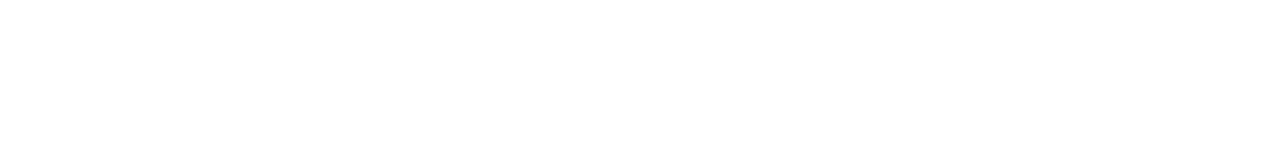
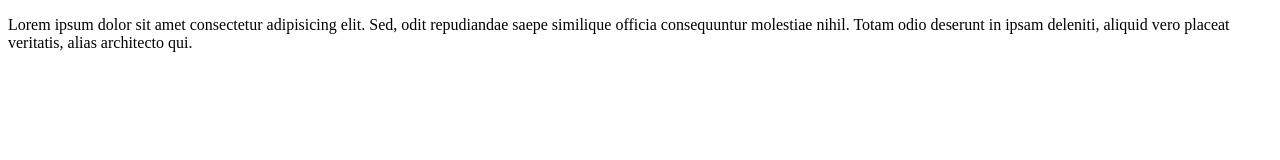
Before and after one commit to oceanLover2024/try, a plain HTML site: page index.html in a window 1280 px wide. Drawn offline with Linux system fonts and the light colour scheme.

Commit message:
add 20 random word

```diff
--- a/index.html
+++ b/index.html
@@ -2,8 +2,19 @@
 <html lang="en">
   <head>
     <meta charset="UTF-8" />
-    <meta name="viewport" content="width=device-width, initial-scale=1.0" />
+    <meta
+      name="viewport"
+      content="width=
+    , initial-scale=1.0"
+    />
     <title>Document</title>
   </head>
-  <body></body>
+  <body>
+    <p>
+      Lorem ipsum dolor sit amet consectetur adipisicing elit. Sed, odit
+      repudiandae saepe similique officia consequuntur molestiae nihil. Totam
+      odio deserunt in ipsam deleniti, aliquid vero placeat veritatis, alias
+      architecto qui.
+    </p>
+  </body>
 </html>
```
